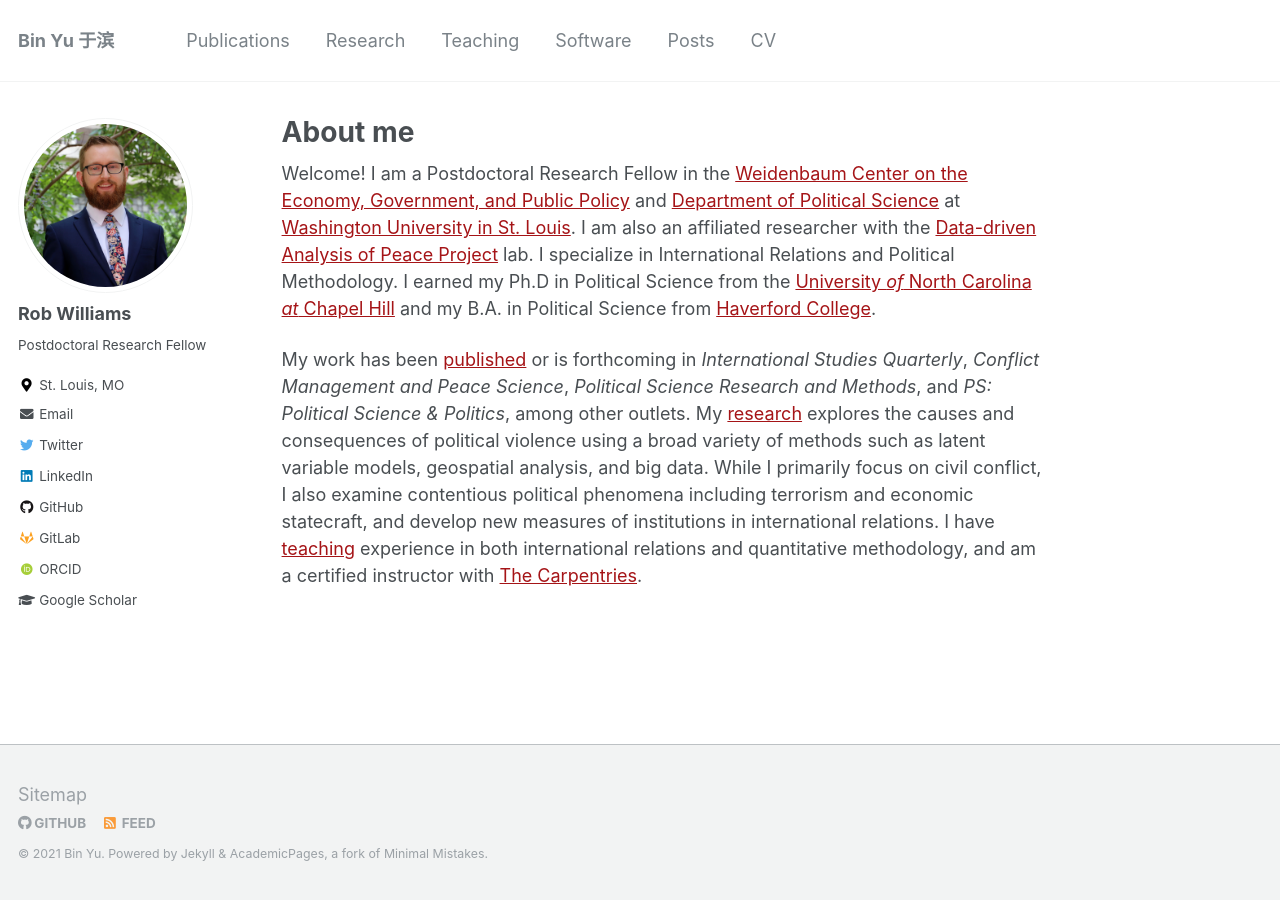
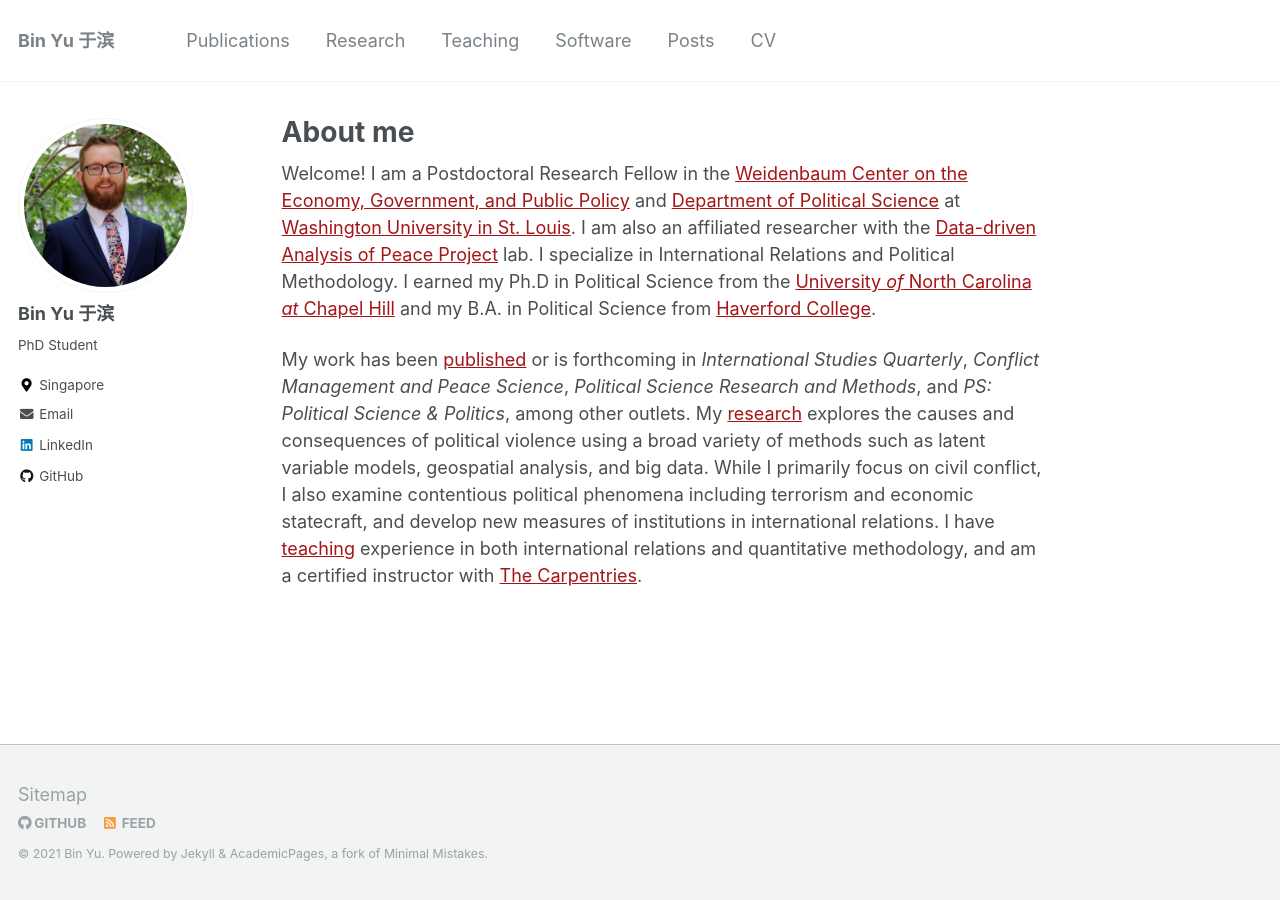
Before and after one commit to kyuBin422/kyubin422.github.io, a Jekyll site: the page built from _pages/about.md, in a window 1280 px wide. Built offline with Jekyll 4.4.1, drawn with Linux system fonts in a browser that asks for light colours; some web fonts are replaced.

Commit message:
Update _config.yml

```diff
--- a/_config.yml
+++ b/_config.yml
@@ -13,7 +13,7 @@ name                     : &name "Bin Yu"
 description              : &description "PhD student"
 url                      : https://kyubin422.github.io/ # the base hostname & protocol for your site e.g. "https://mmistakes.github.io"
 baseurl                  : "" # the subpath of your site, e.g. "/blog"
-repository               : "jayrobwilliams/jayrobwilliams.github.io"
+repository               : "kyubin422/kyubin422.github.io"
 teaser                   : # filename of teaser fallback teaser image placed in /images/, .e.g. "500x300.png"
 breadcrumbs              : false # true, false (default)
 words_per_minute         : 160
@@ -73,16 +73,13 @@ analytics:
 
 # Site Author
 author:
-  name             : "Rob Williams"
+  name             : "Bin Yu 于滨"
   avatar           : "profile.png"
-  bio              : "Postdoctoral Research Fellow"
-  location         : "St. Louis, MO"
+  bio              : "PhD Student"
+  location         : "Singapore"
   employer         :
   pubmed           :
-  orcid            : "http://orcid.org/0000-0001-9259-3883"
-  googlescholar    : "https://scholar.google.com/citations?user=fiaPSmgAAAAJ"
-  email            : "rob.williams@wustl.edu"
-  researchgate     :  # example: "https://www.researchgate.net/profile/yourprofile"
+  email            : "binyu@u.nus.edu"
   uri              :
   bitbucket        :
   codepen          :
@@ -90,20 +87,16 @@ author:
   flickr           :
   facebook         :
   foursquare       :
-  github           : "jayrobwilliams"
-  gitlab           : "jayrobwilliams"
+  github           : "kyubin422"
   google_plus      :
   keybase          :
   instagram        :
-  impactstory      : #"https://profiles.impactstory.org/u/xxxx-xxxx-xxxx-xxxx"
   lastfm           :
-  linkedin         : "jayrobwilliams"
+  linkedin         : "bin-yu"
   pinterest        :
   soundcloud       :
-  stackoverflow    : # http://stackoverflow.com/users/123456/username
   steam            :
   tumblr           :
-  twitter          : "jayrobw"
   vine             :
   weibo            :
   xing             :
```
